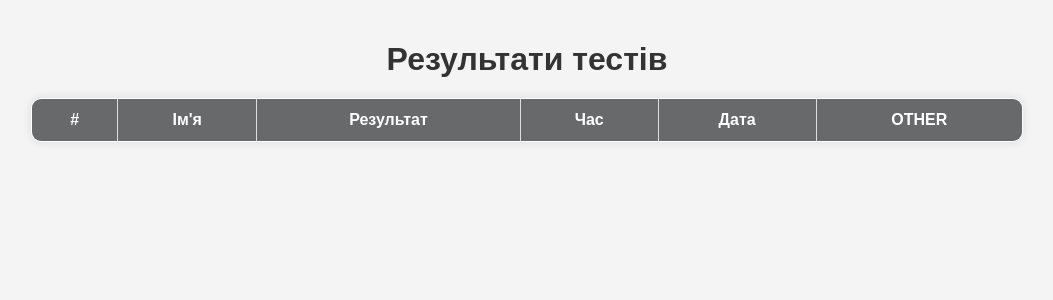
After one commit to taranovf/test.github.io, a PHP site: page /admin.html in a window 1280 px wide. The commit adds this page. Shown: the top 300 px of the page, without its empty margins (113-1166 px from the left). Run offline with PHP 8.4, Linux system fonts and the light colour scheme; lists and menus that the app fills with data are empty.

Commit message:
Add files via upload

```diff
--- /dev/null
+++ b/admin.html
@@ -0,0 +1,27 @@
+<!DOCTYPE html>
+<html lang="uk">
+<head>
+    <meta charset="UTF-8">
+    <meta name="viewport" content="width=device-width, initial-scale=1.0">
+    <title>Адмінська панель</title>
+    <link rel="stylesheet" href="css/admin.css">
+</head>
+<body>
+    <h1>Результати тестів</h1>
+    <table border="1">
+        <thead>
+            <tr>
+                <th>#</th>
+                <th>Ім'я</th>
+                <th>Результат</th>
+                <th>Час</th>
+                <th>Дата</th>
+                <th>OTHER</th>
+            </tr>
+        </thead>
+        <tbody id="resultsTableBody">
+        </tbody>
+    </table>
+    <script src="js/admin.js"></script>
+</body>
+</html>
--- /dev/null
+++ b/css/admin.css
@@ -0,0 +1,67 @@
+/* styles.css */
+
+body {
+    font-family: Arial, sans-serif;
+    background-color: #f4f4f4;
+    margin: 0;
+    padding: 20px;
+    display: flex;
+    flex-direction: column;
+    align-items: center;
+}
+
+h1 {
+    color: #333;
+    margin-bottom: 20px;
+}
+
+table {
+    width: 80%;
+    border-collapse: collapse;
+    background: #fff;
+    box-shadow: 0px 0px 10px rgba(0, 0, 0, 0.1);
+    border-radius: 10px;
+    overflow: hidden;
+}
+
+table th, table td {
+    padding: 12px;
+    border: 1px solid #ddd;
+    text-align: center;
+}
+
+table th {
+    background-color: #67696b;
+    color: white;
+}
+
+tr:nth-child(even) {
+    background-color: #f9f9f9;
+}
+
+tr:hover {
+    background-color: #f1f1f1;
+}
+
+button {
+    margin-top: 20px;
+    padding: 10px 20px;
+    border: none;
+    background-color: #82acd8;
+    color: white;
+    cursor: pointer;
+    border-radius: 5px;
+    font-size: 16px;
+}
+
+button:hover {
+    opacity: .6;
+}
+
+.delete{
+    background-color: red;
+}
+
+.save{
+    background-color: green;
+}
--- /dev/null
+++ b/js/admin.js
@@ -0,0 +1,68 @@
+// admin.js
+
+document.addEventListener("DOMContentLoaded", function() {
+    loadResults();
+});
+
+function saveResult(score, time, name) {
+    let results = JSON.parse(localStorage.getItem("quizResults")) || [];
+
+    // Якщо результат вже був збережений, виходимо
+    if (localStorage.getItem("resultSaved")) return;
+
+    // Перевіряємо, чи існує такий же запис у localStorage
+    let exists = results.some(result =>
+        result.name === name &&
+        result.score === score &&
+        result.time === time
+    );
+
+    if (exists) return; // Якщо результат вже є, не додаємо його повторно
+
+    results.push({ name, score, time, date: new Date().toLocaleString() });
+    localStorage.setItem("quizResults", JSON.stringify(results));
+    localStorage.setItem("resultSaved", "true"); // Позначаємо, що результат збережено
+}
+
+function loadResults() {
+    let results = JSON.parse(localStorage.getItem("quizResults")) || [];
+    let tableBody = document.getElementById("resultsTableBody");
+    if (!tableBody) return;
+    tableBody.innerHTML = "";
+
+    results.forEach((result, index) => {
+        let row = document.createElement("tr");
+        row.innerHTML = `
+            <td>${index + 1}</td>
+            <td>${result.name || 'Невідомий користувач'}</td>
+            <td>${result.score} / 12</td>
+            <td>${Math.floor(result.time / 60000)} хв ${Math.floor((result.time % 60000) / 1000)} сек</td>
+            <td>${result.date}</td>
+            <td>
+                <button class="delete" onclick="deleteResult(${index})">Видалити</button>
+                <button class="save" onclick="saveResultLocally(${index})">Зберегти</button>
+            </td>
+        `;
+        tableBody.appendChild(row);
+    });
+}
+
+function deleteResult(index) {
+    let results = JSON.parse(localStorage.getItem("quizResults")) || [];
+    results.splice(index, 1);
+    localStorage.setItem("quizResults", JSON.stringify(results));
+    localStorage.removeItem("resultSaved"); // Дозволяємо нову відправку після видалення
+    loadResults();
+}
+
+function saveResultLocally(index) {
+    let results = JSON.parse(localStorage.getItem("quizResults")) || [];
+    let result = results[index];
+    if (!result) return;
+
+    let blob = new Blob([JSON.stringify(result, null, 2)], { type: "application/json" });
+    let link = document.createElement("a");
+    link.href = URL.createObjectURL(blob);
+    link.download = `quiz_result_${index + 1}.json`;
+    link.click();
+}
```
Also changed, not shown: css/stats.css (+22 -4 lines), css/style.css (+27 -0 lines), index.html (+25 -1 lines), js/stats.js (+11 -1 lines), stats.html (+7 -5 lines).
